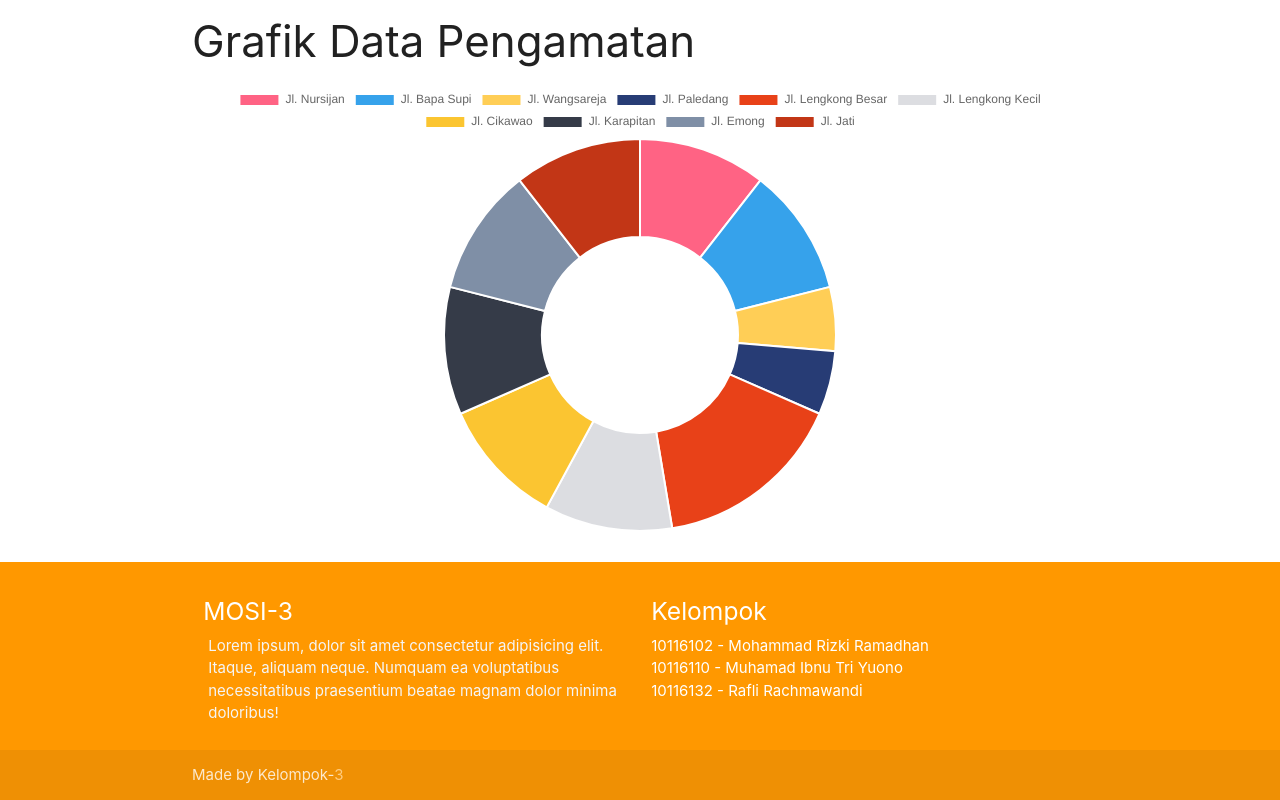
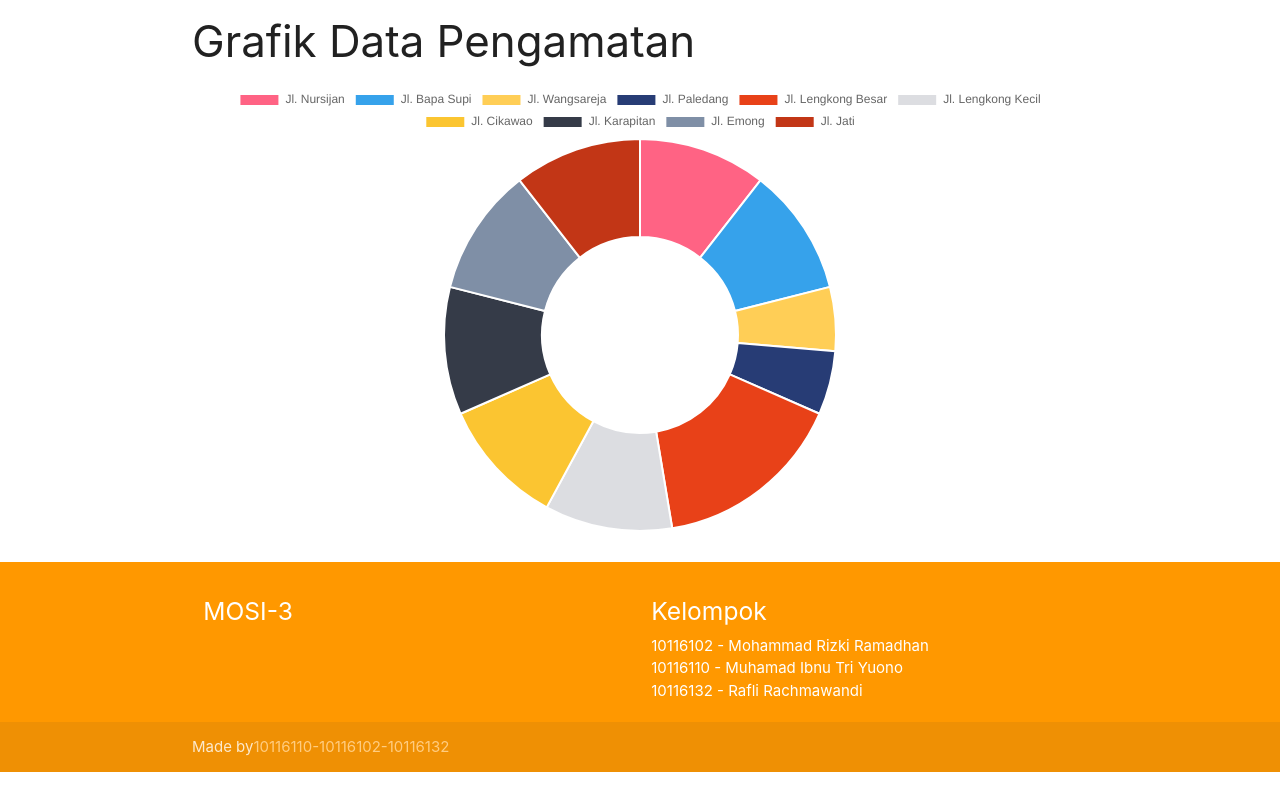
Before and after one commit to raflirach/mosi-antrian, a React (Create React App) app: page / in a window 1280 px wide. Shown: the part 10079-10879 px from the top of the page. After the commit the page ends 10851 px from the top, so only its background shows below. Built offline with nearby package versions, Linux system fonts and the light colour scheme.

Commit message:
change sample text in footer

```diff
--- a/src/components/Footer.js
+++ b/src/components/Footer.js
@@ -9,13 +9,9 @@ export default class Footer extends Component {
             <div className="row">
               <div className="col l6 s12">
                 <h5 className="white-text">MOSI-3</h5>
-                <p className="grey-text text-lighten-4">
-                  Lorem ipsum, dolor sit amet consectetur adipisicing elit. Itaque, aliquam neque. Numquam ea
-                  voluptatibus necessitatibus praesentium beatae magnam dolor minima doloribus!
-                </p>
               </div>
               <div className="col l6 s12">
-                <h5 className="white-text">Kelompok</h5>
+                <h5 className="white-text">Kelompok </h5>
                 <ul>
                   <li>
                     <a className="white-text" href="#!">
@@ -38,12 +34,12 @@ export default class Footer extends Component {
           </div>
           <div className="footer-copyright">
             <div className="container">
-              Made by Kelompok-
+              Made by
               <a
                 className="orange-text text-lighten-3"
                 href="https://github.com/ibnutriyuono/pemodelan-simulasi-antrian"
               >
-                3
+                10116110-10116102-10116132
               </a>
             </div>
           </div>
```
